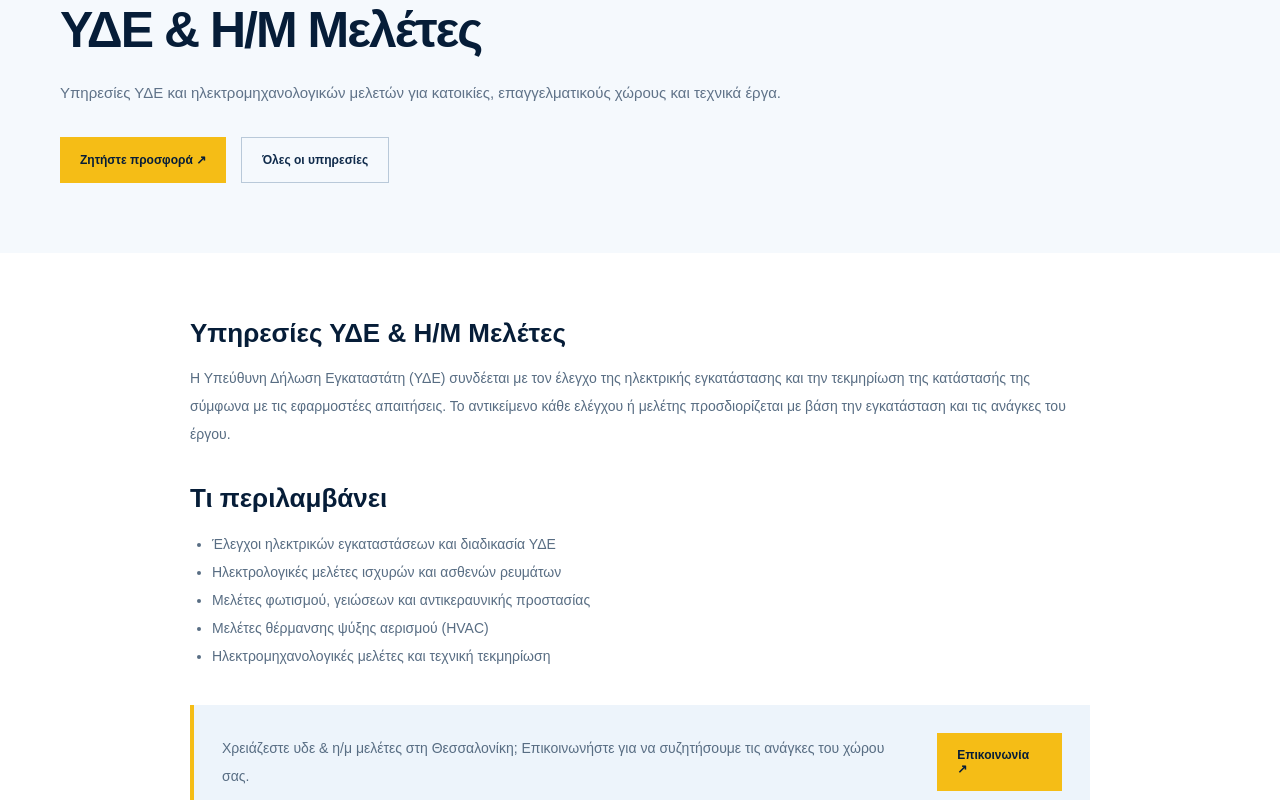
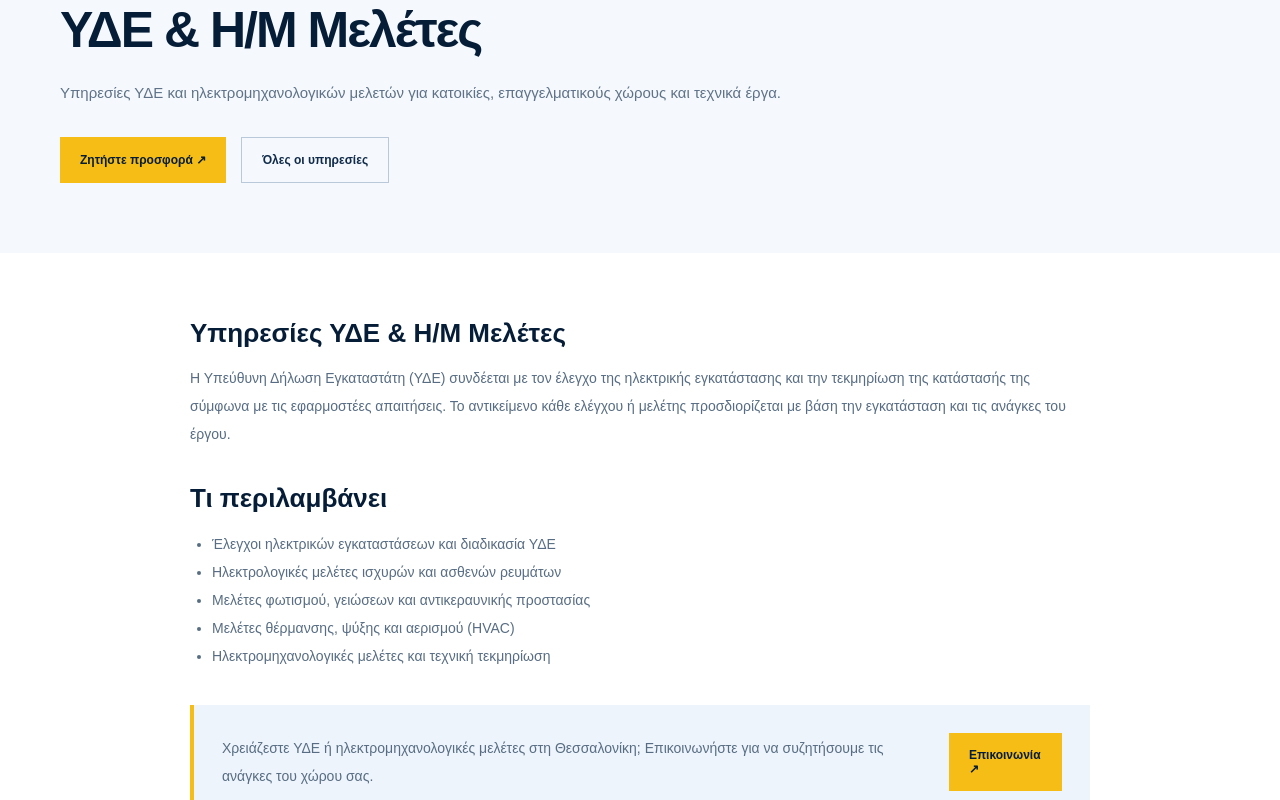
Before and after one commit to nikosis7/nikosiskis-website, a Next.js app: page /ypiresies/yde-ilektromixanologikes-meletes in a window 1280 px wide. Shown: the part 220-1020 px from the top of the page. Built offline with nearby package versions, Linux system fonts and the light colour scheme.

Commit message:
Update page.tsx

```diff
--- a/app/ypiresies/yde-ilektromixanologikes-meletes/page.tsx
+++ b/app/ypiresies/yde-ilektromixanologikes-meletes/page.tsx
@@ -1,13 +1,51 @@
+
 import type { Metadata } from "next";
 import Link from "next/link";
 
+const siteUrl = "https://nikosiskis.gr";
+const pageUrl = `${siteUrl}/ypiresies/yde-ilektromixanologikes-meletes`;
+
 const title = "ΥΔΕ & Η/Μ Μελέτες";
-const description = "Υπεύθυνες Δηλώσεις Εγκαταστάτη (ΥΔΕ), έλεγχοι ηλεκτρικών εγκαταστάσεων και ηλεκτρομηχανολογικές μελέτες στη Θεσσαλονίκη.";
+
+const description =
+  "Υπεύθυνες Δηλώσεις Εγκαταστάτη (ΥΔΕ), έλεγχοι ηλεκτρικών εγκαταστάσεων και ηλεκτρομηχανολογικές μελέτες στη Θεσσαλονίκη.";
+
 export const metadata: Metadata = {
   title: "ΥΔΕ και ηλεκτρομηχανολογικές μελέτες στη Θεσσαλονίκη",
   description,
-  alternates: { canonical: "/ypiresies/yde-ilektromixanologikes-meletes" },
-  openGraph: { title: "ΥΔΕ και ηλεκτρομηχανολογικές μελέτες στη Θεσσαλονίκη", description, url: "https://nikosiskis.gr/ypiresies/yde-ilektromixanologikes-meletes", locale: "el_GR", type: "website" },
+  alternates: {
+    canonical: pageUrl,
+  },
+  robots: {
+    index: true,
+    follow: true,
+    googleBot: {
+      index: true,
+      follow: true,
+    },
+  },
+  openGraph: {
+    type: "website",
+    locale: "el_GR",
+    url: pageUrl,
+    siteName: "Νίκος Ισκής – Ηλεκτρολόγος Μηχανικός",
+    title: "ΥΔΕ και ηλεκτρομηχανολογικές μελέτες στη Θεσσαλονίκη",
+    description,
+    images: [
+      {
+        url: "/logo-nikos-iskis.png",
+        width: 666,
+        height: 210,
+        alt: "Νίκος Ισκής – Ηλεκτρολόγος Μηχανικός",
+      },
+    ],
+  },
+  twitter: {
+    card: "summary_large_image",
+    title: "ΥΔΕ και ηλεκτρομηχανολογικές μελέτες στη Θεσσαλονίκη",
+    description,
+    images: ["/logo-nikos-iskis.png"],
+  },
 };
 
 export default function ServicePage() {
@@ -16,22 +54,102 @@ export default function ServicePage() {
     "@type": "Service",
     name: title,
     description,
-    provider: { "@type": "ProfessionalService", name: "Νίκος Ισκής – Ηλεκτρολόγος Μηχανικός", url: "https://nikosiskis.gr", telephone: "+306970426048" },
-    areaServed: { "@type": "City", name: "Θεσσαλονίκη" },
-    url: "https://nikosiskis.gr/ypiresies/yde-ilektromixanologikes-meletes"
+    provider: {
+      "@type": "ProfessionalService",
+      name: "Νίκος Ισκής – Ηλεκτρολόγος Μηχανικός",
+      url: siteUrl,
+      telephone: "+306970426048",
+      email: "info@nikosiskis.gr",
+    },
+    areaServed: {
+      "@type": "City",
+      name: "Θεσσαλονίκη",
+    },
+    url: pageUrl,
   };
-  return <main>
-    <section className="service-hero"><div className="container">
-      <div className="breadcrumbs"><Link href="/">Αρχική</Link> / <Link href="/#ypiresies">Υπηρεσίες</Link> / {title}</div>
-      <div className="eyebrow" style={{color:"#2469b2"}}>ΥΠΗΡΕΣΙΕΣ ΗΛΕΚΤΡΟΛΟΓΟΥ ΜΗΧΑΝΙΚΟΥ · ΘΕΣΣΑΛΟΝΙΚΗ</div>
-      <h1>{title}</h1><p className="lead">Υπηρεσίες ΥΔΕ και ηλεκτρομηχανολογικών μελετών για κατοικίες, επαγγελματικούς χώρους και τεχνικά έργα.</p>
-      <div className="actions"><Link className="button button-primary" href="/#epikoinonia">Ζητήστε προσφορά ↗</Link><Link className="button" style={{border:"1px solid #b9c9d9"}} href="/#ypiresies">Όλες οι υπηρεσίες</Link></div>
-    </div></section>
-    <section className="service-content"><div className="container" style={{maxWidth:"900px",marginLeft:"auto",marginRight:"auto"}}>
-      <script type="application/ld+json" dangerouslySetInnerHTML={{__html:JSON.stringify(jsonLd).replace(/</g,"\\u003c")}} />
-      <h2>Υπηρεσίες {title}</h2><p>Η Υπεύθυνη Δήλωση Εγκαταστάτη (ΥΔΕ) συνδέεται με τον έλεγχο της ηλεκτρικής εγκατάστασης και την τεκμηρίωση της κατάστασής της σύμφωνα με τις εφαρμοστέες απαιτήσεις. Το αντικείμενο κάθε ελέγχου ή μελέτης προσδιορίζεται με βάση την εγκατάσταση και τις ανάγκες του έργου.</p>
-      <h2 style={{marginTop:35}}>Τι περιλαμβάνει</h2><ul><li>Έλεγχοι ηλεκτρικών εγκαταστάσεων και διαδικασία ΥΔΕ</li><li>Ηλεκτρολογικές μελέτες ισχυρών και ασθενών ρευμάτων</li><li>Μελέτες φωτισμού, γειώσεων και αντικεραυνικής προστασίας</li><li>Μελέτες θέρμανσης ψύξης αερισμού (HVAC)</li><li>Ηλεκτρομηχανολογικές μελέτες και τεχνική τεκμηρίωση</li></ul>
-      <div className="service-cta"><p>Χρειάζεστε υδε & η/μ μελέτες στη Θεσσαλονίκη; Επικοινωνήστε για να συζητήσουμε τις ανάγκες του χώρου σας.</p><Link className="button button-primary" href="/#epikoinonia">Επικοινωνία ↗</Link></div>
-    </div></section>
-  </main>;
+
+  return (
+    <main>
+      <section className="service-hero">
+        <div className="container">
+          <div className="breadcrumbs">
+            <Link href="/">Αρχική</Link> /{" "}
+            <Link href="/#ypiresies">Υπηρεσίες</Link> / {title}
+          </div>
+
+          <div className="eyebrow" style={{ color: "#2469b2" }}>
+            ΥΠΗΡΕΣΙΕΣ ΗΛΕΚΤΡΟΛΟΓΟΥ ΜΗΧΑΝΙΚΟΥ · ΘΕΣΣΑΛΟΝΙΚΗ
+          </div>
+
+          <h1>{title}</h1>
+
+          <p className="lead">
+            Υπηρεσίες ΥΔΕ και ηλεκτρομηχανολογικών μελετών για κατοικίες,
+            επαγγελματικούς χώρους και τεχνικά έργα.
+          </p>
+
+          <div className="actions">
+            <Link className="button button-primary" href="/#epikoinonia">
+              Ζητήστε προσφορά ↗
+            </Link>
+            <Link
+              className="button"
+              style={{ border: "1px solid #b9c9d9" }}
+              href="/#ypiresies"
+            >
+              Όλες οι υπηρεσίες
+            </Link>
+          </div>
+        </div>
+      </section>
+
+      <section className="service-content">
+        <div
+          className="container"
+          style={{
+            maxWidth: "900px",
+            marginLeft: "auto",
+            marginRight: "auto",
+          }}
+        >
+          <script
+            type="application/ld+json"
+            dangerouslySetInnerHTML={{
+              __html: JSON.stringify(jsonLd).replace(/</g, "\\u003c"),
+            }}
+          />
+
+          <h2>Υπηρεσίες {title}</h2>
+
+          <p>
+            Η Υπεύθυνη Δήλωση Εγκαταστάτη (ΥΔΕ) συνδέεται με τον έλεγχο της
+            ηλεκτρικής εγκατάστασης και την τεκμηρίωση της κατάστασής της
+            σύμφωνα με τις εφαρμοστέες απαιτήσεις. Το αντικείμενο κάθε ελέγχου
+            ή μελέτης προσδιορίζεται με βάση την εγκατάσταση και τις ανάγκες
+            του έργου.
+          </p>
+
+          <h2 style={{ marginTop: 35 }}>Τι περιλαμβάνει</h2>
+
+          <ul>
+            <li>Έλεγχοι ηλεκτρικών εγκαταστάσεων και διαδικασία ΥΔΕ</li>
+            <li>Ηλεκτρολογικές μελέτες ισχυρών και ασθενών ρευμάτων</li>
+            <li>Μελέτες φωτισμού, γειώσεων και αντικεραυνικής προστασίας</li>
+            <li>Μελέτες θέρμανσης, ψύξης και αερισμού (HVAC)</li>
+            <li>Ηλεκτρομηχανολογικές μελέτες και τεχνική τεκμηρίωση</li>
+          </ul>
+
+          <div className="service-cta">
+            <p>
+              Χρειάζεστε ΥΔΕ ή ηλεκτρομηχανολογικές μελέτες στη Θεσσαλονίκη;
+              Επικοινωνήστε για να συζητήσουμε τις ανάγκες του χώρου σας.
+            </p>
+            <Link className="button button-primary" href="/#epikoinonia">
+              Επικοινωνία ↗
+            </Link>
+          </div>
+        </div>
+      </section>
+    </main>
+  );
 }
```
